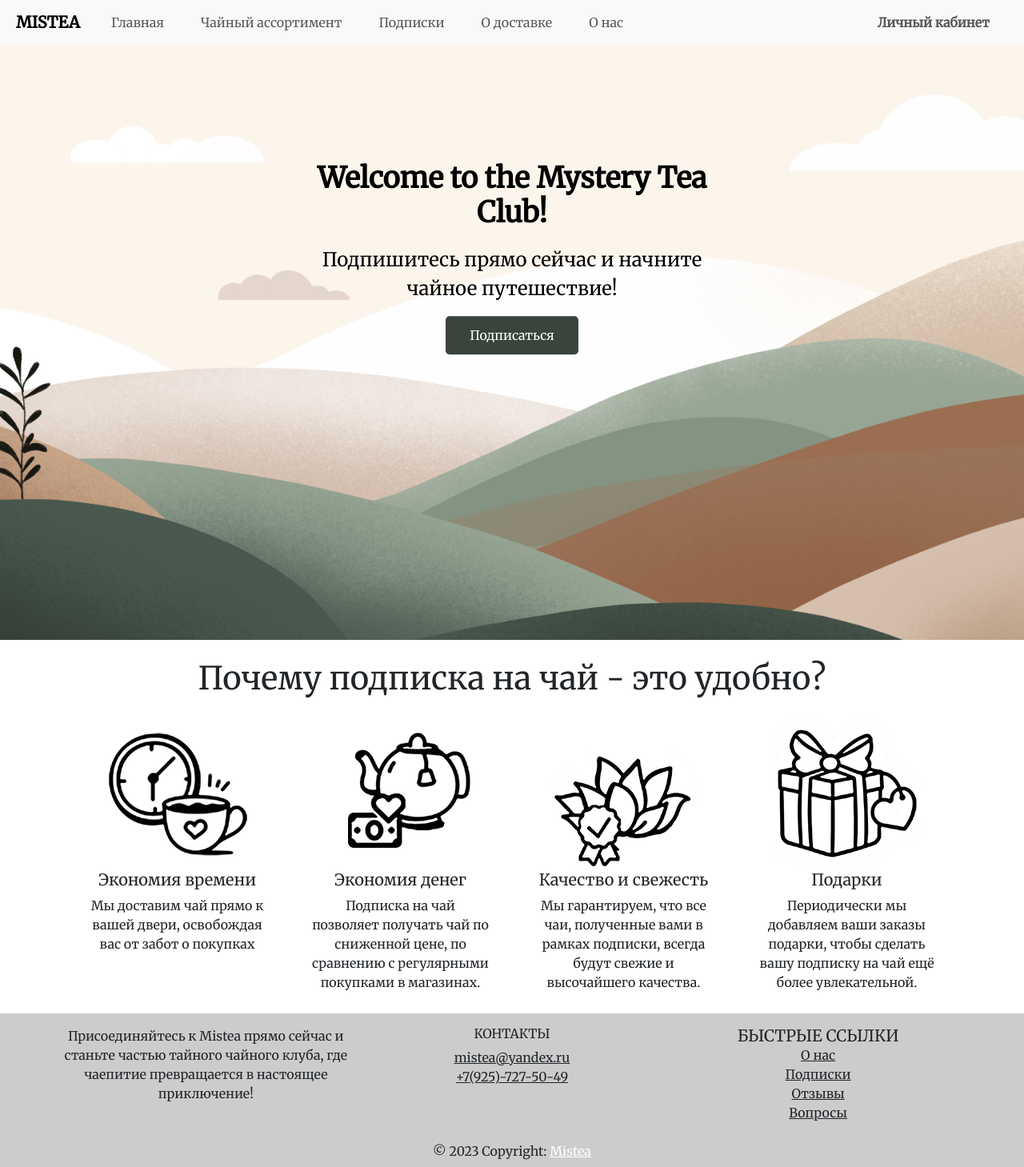
After one commit to tsukerin/mistea, a Django app: template mistea/templates/tea/main.html in a window 1280 px wide. The commit adds this page. Shown: the whole page at 80% size. Run offline with Django 3.2, Linux system fonts and the light colour scheme; the template is opened without the code that fills it, so the values that code supplies are empty; some web fonts are replaced.

Commit message:
index renamed to main

```diff
--- a/mistea/tea/urls.py
+++ b/mistea/tea/urls.py
@@ -4,7 +4,7 @@ from django.views.generic import TemplateView
 
 urlpatterns = [
     # path('home/', home, name='home'),
-    path('', index, name='index'),
+    path('', index, name='main'),
     path('tea-list/', tea_list, name='tea-list'),
     path('about/', TemplateView.as_view(template_name='tea/about.html'), name='about'),
     path('subs/', subs, name='subs'),
--- a/mistea/templates/base.html
+++ b/mistea/templates/base.html
@@ -61,13 +61,13 @@
           <!--Grid row-->
           <div class="row">
             <!--Grid column-->
-            <div class="col-lg-3 col-md-6 mb-2 mb-md-0">
+            <div class="col-lg-4 col-md-6 mb-2 mb-md-0">
               <p>
                   Присоединяйтесь к Mistea прямо сейчас и станьте частью тайного чайного клуба, где чаепитие превращается в настоящее приключение!
               </p>
             </div>
-            <div class="col-lg-3 col-md-6 mb-4 mb-md-0">
-              <h5 class="text-uppercase">Контакты</h5>
+            <div class="col-lg-4 col-md-6 mb-4 mb-md-0">
+              <h5 class="text-uppercase h6">Контакты</h5>
 
               <ul class="list-unstyled mb-0">
                 <li>
@@ -78,7 +78,7 @@
                 </li>
               </ul>
             </div>
-            <div class="col-lg-3 col-md-6 mb-4 mb-md-0">
+            <div class="col-lg-4 col-md-6 mb-4 mb-md-0">
               <h5 class="text-uppercase mb-0">Быстрые ссылки</h5>
 
               <ul class="list-unstyled">
--- /dev/null
+++ b/mistea/templates/tea/main.html
@@ -0,0 +1,108 @@
+{% extends 'base.html'%}
+<!DOCTYPE html>
+{% load static %}
+<html lang="en">
+<head>
+        <title>Mistea - Чайные подписки</title>
+</head>
+<body>
+{% block content %}
+<div class="container">
+<img src="static/images/bg_green.PNG" class="background-image" alt="Фоновое изображение">
+    <div class="header">
+        <div class="invitation">
+            <h1>Welcome to the Mystery Tea Club!</h1>
+            <p>Подпишитесь прямо сейчас и начните чайное путешествие!</p>
+            <a class="button" href="{% url 'subs' %}">Подписаться</a>
+        </div>
+    </div>
+
+<!-- почему удобно -->
+<div class="container mt-4">
+    <h1 class= "text-center">Почему подписка на чай - это удобно?</h1>
+    <div class="row">
+        <div class="col">
+            <div class="bg-transparent p-3 text-center">
+                <img src="static/images/Чай-время.png" alt="Изображение 1" class="img-fluid">
+                <h5>Экономия времени</h5>
+                <p>Мы доставим чай прямо к вашей двери, освобождая вас от забот о покупках</p>
+            </div>
+        </div>
+        <div class="col">
+            <div class="bg-transparent p-3 text-center">
+                <img src="static/images/Чайник-деньги.png" alt="Изображение 2" class="img-fluid">
+                <h5>Экономия денег</h5>
+                <p>Подписка на чай позволяет получать чай по сниженной цене, по сравнению с регулярными покупками в магазинах.</p>
+            </div>
+        </div>
+        <div class="col">
+            <div class="bg-transparent p-3 text-center">
+                <img src="static/images/Листья-качество.png" alt="Изображение 3" class="img-fluid">
+                <h5>Качество и свежесть</h5>
+                <p>Мы гарантируем, что все чаи, полученные вами в рамках подписки, всегда будут свежие и высочайшего качества.</p>
+            </div>
+        </div>
+        <div class="col">
+            <div class="bg-transparent p-3 text-center">
+                <img src="static/images/Подарок.png" alt="Изображение 4" class="img-fluid">
+                <h5>Подарки</h5>
+                <p>Периодически мы добавляем ваши заказы подарки, чтобы сделать вашу подписку на чай ещё более увлекательной.</p>
+            </div>
+        </div>
+    </div>
+</div>
+
+<!-- как работает -->
+
+
+<!-- <div class="container mt-4">
+    <div class="row">
+        <div class="col-md-4">
+            <div class="block">
+                <p>Текст 1</p>
+            </div>
+        </div>
+        <div class="col-md-4">
+            <div class="line"></div>
+        </div>
+        <div class="col-md-4">
+            <div class="block">
+                <p>Текст 2</p>
+            </div>
+        </div>
+    </div>
+    <div class="row">
+        <div class="col-md-4">
+            <div class="line"></div>
+        </div>
+        <div class="col-md-4">
+            <div class="block">
+                <p>Текст 3</p>
+            </div>
+        </div>
+        <div class="col-md-4">
+            <div class="line"></div>
+        </div>
+    </div>
+    <div class="row">
+        <div class="col-md-4">
+            <div class="block">
+                <p>Текст 4</p>
+            </div>
+        </div>
+        <div class="col-md-4">
+            <div class="line"></div>
+        </div>
+        <div class="col-md-4">
+            <div class="block">
+                <p>Текст 5</p>
+            </div>
+
+        </div>
+    </div>
+</div> -->
+</div>
+{% endblock content %}
+
+</body>
+</html>
```
Also changed, not shown: mistea/tea/views.py (+1 -7 lines).
